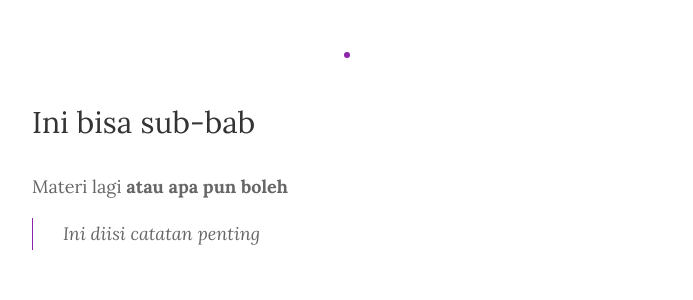
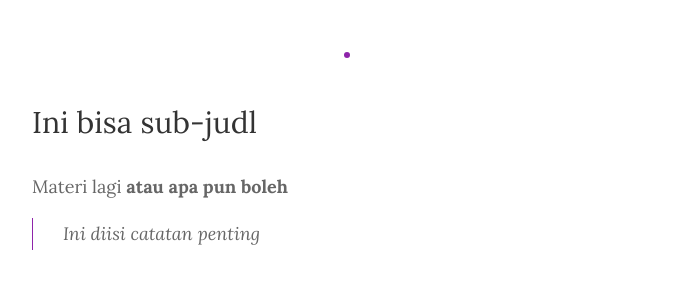
Before and after one commit to imamnrchls/modul, a Jekyll site: the page built from _posts/2020-11-09-merkantilisme.md, in a window 1280 px wide and 900 px high, scrolled down 676 px. Shown: the part 157-457 px from the top of the window, without its empty margins (293-986 px from the left). Built offline with Jekyll 4.4.1, drawn with Linux system fonts in a browser that asks for light colours; nearby versions of some CDN libraries.

Commit message:
Update 2020-11-09-merkantilisme.md

```diff
--- a/_posts/2020-11-09-merkantilisme.md
+++ b/_posts/2020-11-09-merkantilisme.md
@@ -9,7 +9,7 @@ Jadi di sini nanti diisi materi
 
 ---
 
-## Ini bisa sub-bab
+## Ini bisa sub-judl
 
 Materi lagi **atau apa pun boleh**
 
```
